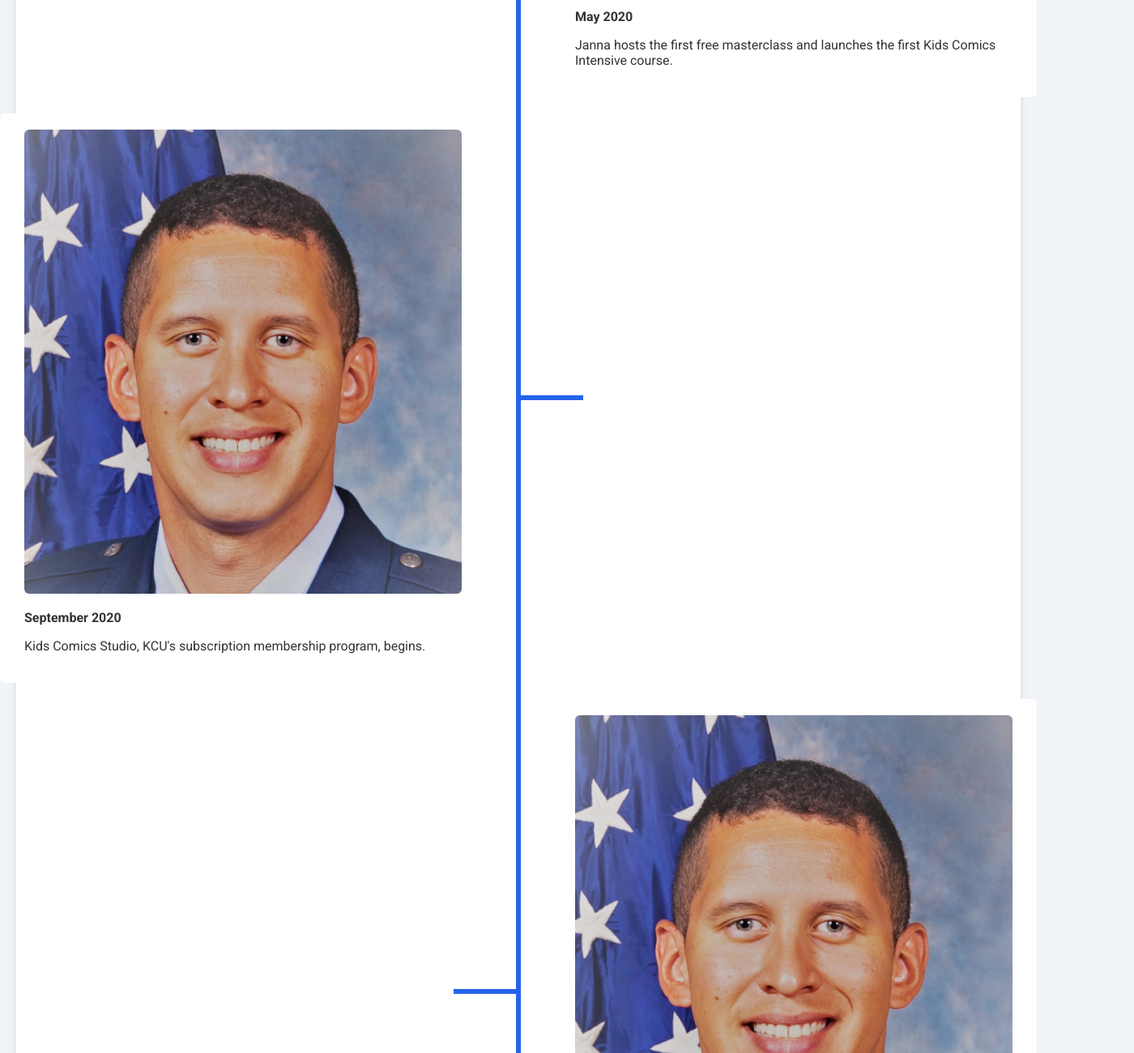
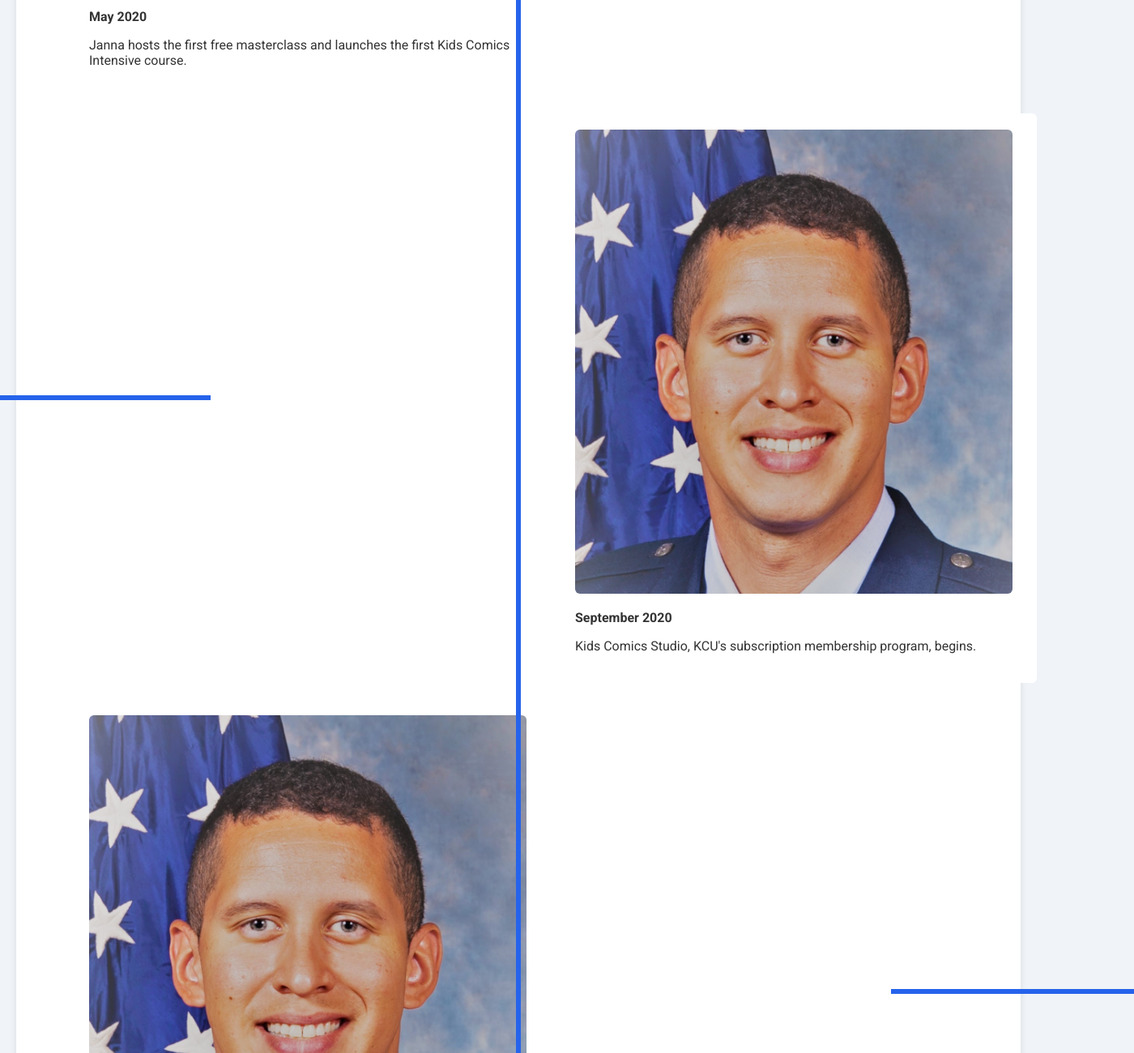
Before and after one commit to bridgeforth6/bridgeforth6.github.io, a plain HTML site: page index.html in a window 1280 px wide. Shown: the part 1700-3000 px from the top of the page at 81% size, 1400 px wide, since content can reach past the window. Drawn offline with Linux system fonts and the light colour scheme.

Commit message:
Update index.html
added css code

```diff
--- a/index.html
+++ b/index.html
@@ -96,30 +96,30 @@
             width: 50%;
         }
         .left {
-            left: 50%;
+            left: 0;
         }
         .right {
-            left: -80px;
+            left: 50%;
         }
         .left::before {
             content: '';
             position: absolute;
             height: 6px;
-            width: 80px;
+            width: calc(50% - 40px);
             background-color: #2563eb;
             top: 50%;
             transform: translateY(-50%);
-            left: -80px;
+            right: -100%;
         }
         .right::before {
             content: '';
             position: absolute;
             height: 6px;
-            width: 80px;
+            width: calc(50% - 40px);
             background-color: #2563eb;
             top: 50%;
             transform: translateY(-50%);
-            right: -80px;
+            left: -100%;
         }
         .content {
             padding: 20px 30px;
```
